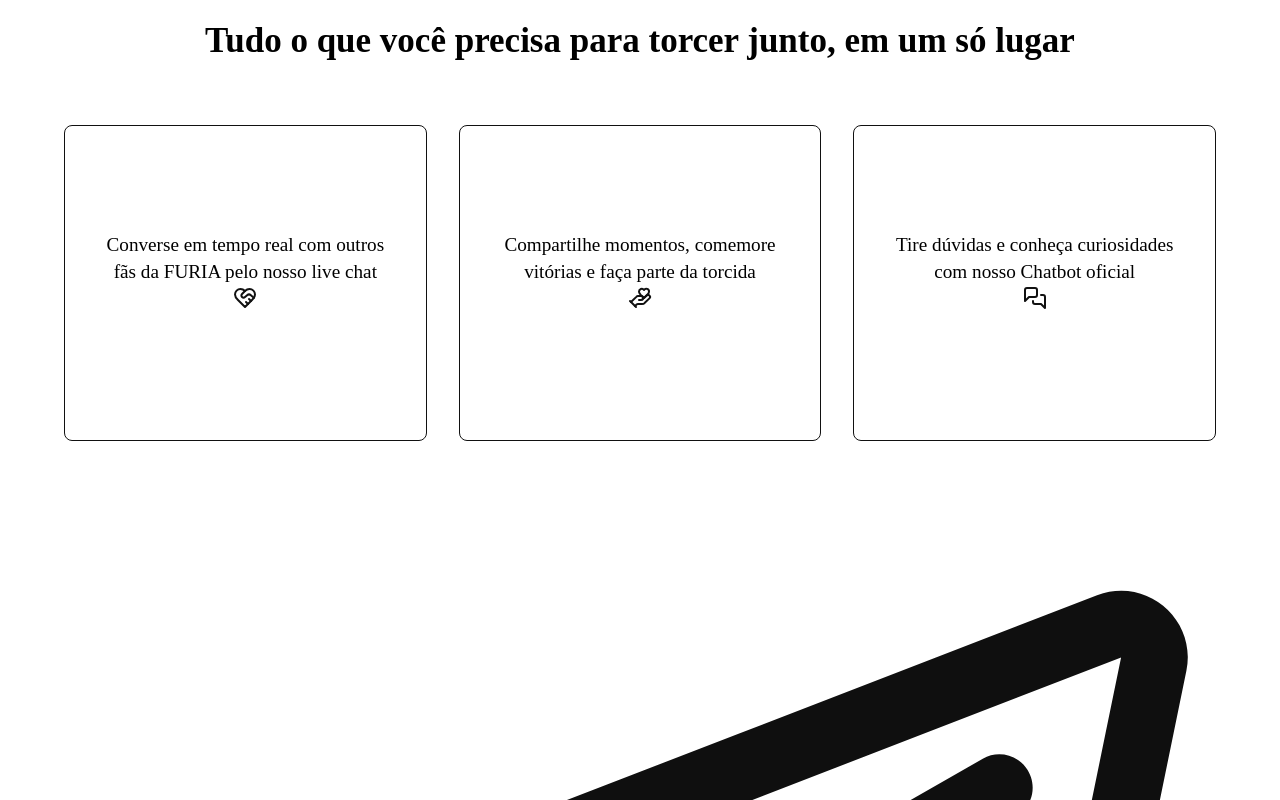
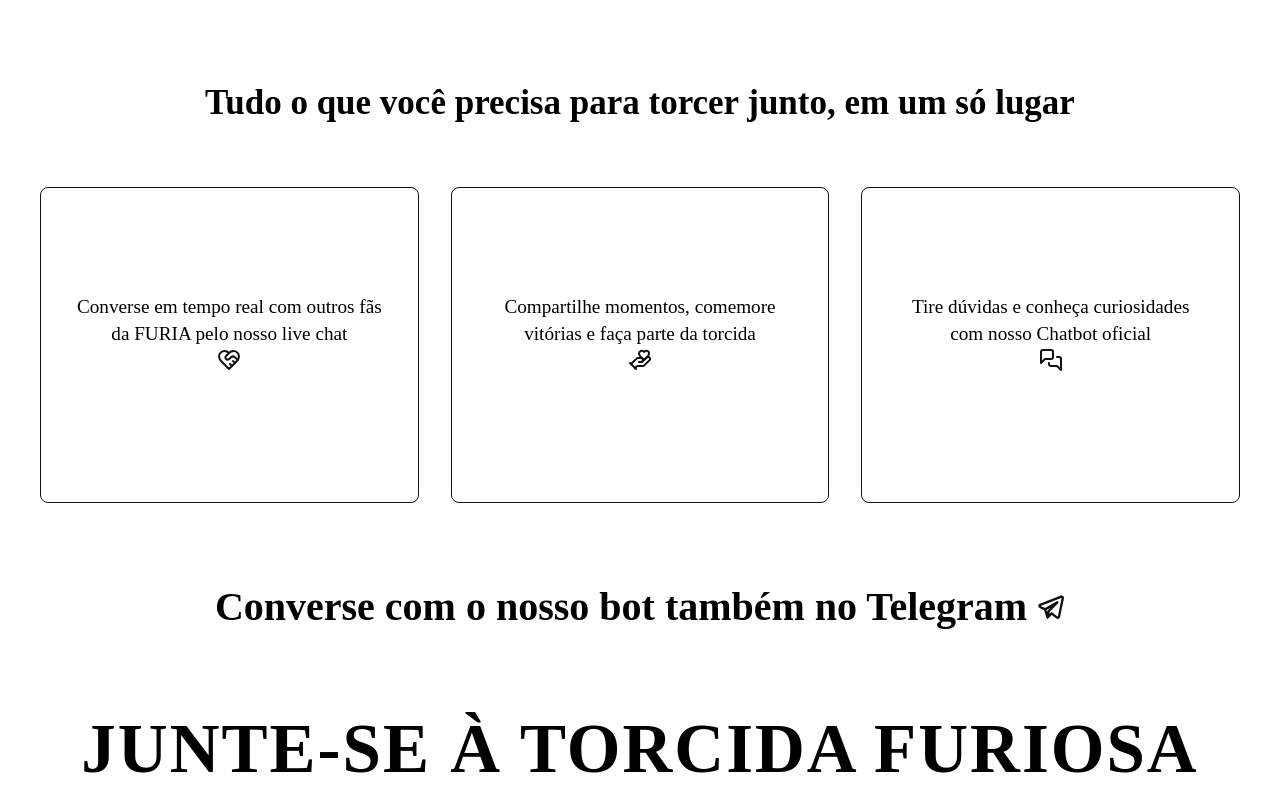
Before and after one commit to Bex-Hard/arena-furia-front, a React (Create React App) app: page / in a window 1280 px wide. Shown: the part 1300-2100 px from the top of the page. Built offline with nearby package versions, Linux system fonts and the light colour scheme.

Commit message:
ajustes no design da landing page

```diff
--- a/src/pages/landingpage/landingpage.css
+++ b/src/pages/landingpage/landingpage.css
@@ -1,12 +1,13 @@
-/* Adicionar ao landingpage.css */
 /* landingpage.css */
+
+/* ===== Estrutura Principal ===== */
 .landing-page {
     display: flex;
     flex-direction: column;
     min-height: 100vh;
 }
 
-/* Carrossel */
+/* ===== Carrossel ===== */
 .carousel-container {
     position: relative;
     width: 100%;
@@ -34,15 +35,10 @@
     z-index: 10;
 }
 
-.carousel-arrow.left {
-    left: 2rem;
-}
+.carousel-arrow.left { left: 2rem; }
+.carousel-arrow.right { right: 2rem; }
 
-.carousel-arrow.right {
-    right: 2rem;
-}
-
-/* Texto Principal */
+/* ===== Seção Hero ===== */
 .hero-section {
     text-align: center;
     padding: 4rem 2rem;
@@ -54,26 +50,32 @@
 
 .converse {
     display: block;
+    font-size: 156px;
     font-weight: bold;
-    font-size: 156px;
     line-height: 1;
 }
 
 .subheading {
     display: block;
+    font-size: 95px;
     font-weight: bold;
-    font-size: 95px;
     margin-top: 1rem;
 }
 
 .vibra {
     display: block;
+    font-size: 65px;
     font-weight: normal;
-    font-size: 65px;
     margin-top: 0.5rem;
 }
 
-/* Botão CTA */
+.mid-text {
+    text-align: center;
+    font-size: 35px;
+    font-weight: bold;
+}
+
+/* ===== Botões ===== */
 .cta-button {
     display: inline-block;
     background: #000000;
@@ -88,32 +90,8 @@
 .cta-button:hover {
     background: #333;
 }
-.mid-text{
-    font-weight: bold;
-    font-size: 35px;
-}
 
-/* Responsivo */
-@media (max-width: 768px) {
-    .converse {
-        font-size: 80px;
-    }
-
-    .subheading {
-        font-size: 50px;
-    }
-
-    .vibra {
-        font-size: 35px;
-    }
-
-    .cta-button {
-        font-size: 1.5rem;
-        padding: 1rem 2rem;
-    }
-}
-
-/* Seção de Features */
+/* ===== Seção de Recursos ===== */
 .features-container {
     display: flex;
     justify-content: space-between;
@@ -125,22 +103,22 @@
 
 .feature-card {
     flex: 1;
+    min-height: 250px;
+    padding: 2rem;
     border: 1px solid #111;
     background: rgba(255,255,255,0.9);
-    padding: 2rem;
-    text-align: center;
-    min-height: 250px;
+    border-radius: 8px;
     display: flex;
     flex-direction: column;
     align-items: center;
     justify-content: center;
-    border-radius: 8px;
+    text-align: center;
 }
 
 .feature-icon {
     font-size: 3rem;
+    color: #111;
     margin-bottom: 1.5rem;
-    color: #111;
 }
 
 .feature-text {
@@ -148,56 +126,41 @@
     line-height: 1.4;
 }
 
-/* Chamada Final */
+/* ===== Chamadas Finais ===== */
 .final-cta {
+    font-size: 69px;
     font-weight: bold;
-    font-size: 69px;
     text-align: center;
     margin: 4rem 0;
     text-transform: uppercase;
     letter-spacing: 2px;
 }
-/* Seção Telegram */
+
 .telegram-cta {
     text-align: center;
     margin: 3rem 0;
 }
 
 .telegram-link {
+    font-weight: bold; /* Negrito */
+    font-size: 40px; /* Tamanho desejado */
     display: inline-flex;
     align-items: center;
     gap: 10px;
     color: #000000;
     text-decoration: none;
-    font-size: 1.4rem;
     padding: 1rem 2rem;
     transition: all 0.3s ease;
 }
 
-.telegram-link:hover {
-    background: #151414;
-    transform: translateY(-2px);
-}
+.telegram-link:hover { opacity: .6; }
 
 .telegram-icon {
     width: 28px;
     height: 28px;
 }
 
-/* Responsivo */
-@media (max-width: 768px) {
-    .telegram-link {
-        font-size: 1.1rem;
-        padding: 0.8rem 1.5rem;
-    }
-
-    .telegram-icon {
-        width: 24px;
-        height: 24px;
-    }
-}
-
-/* Responsivo */
+/* ===== Responsividade ===== */
 @media (max-width: 1024px) {
     .features-container {
         flex-direction: column;
@@ -210,16 +173,36 @@
 }
 
 @media (max-width: 768px) {
-    .final-cta {
-        font-size: 32px;
+    /* Ajustes Gerais */
+    .converse { font-size: 80px; }
+    .subheading { font-size: 50px; }
+    .vibra { font-size: 35px; }
+
+    /* Botões */
+    .cta-button {
+        font-size: 1.5rem;
+        padding: 1rem 2rem;
     }
 
+    /* Cards de Recursos */
     .feature-card {
         padding: 1.5rem;
         min-height: auto;
     }
 
-    .feature-icon {
-        font-size: 2rem;
+    .feature-icon { font-size: 2rem; }
+
+    /* Chamadas Finais */
+    .final-cta { font-size: 32px; }
+
+    /* Telegram */
+    .telegram-link {
+        font-size: 1.1rem;
+        padding: 0.8rem 1.5rem;
+    }
+
+    .telegram-icon {
+        width: 24px;
+        height: 24px;
     }
 }
--- a/src/pages/landingpage/landingpage.js
+++ b/src/pages/landingpage/landingpage.js
@@ -1,52 +1,96 @@
-import React, { useState } from 'react';
+import React, { useState, useCallback } from 'react';
 import { Link } from 'react-router-dom';
-import { FiChevronLeft, FiChevronRight } from 'react-icons/fi';
+import { ArrowRight, ArrowLeft, HeartHandshake, HandHeart, MessagesSquare } from 'lucide-react';
+
+// Componentes
 import Header from '../../components/header/Header';
 import Menu from '../../components/menu/menu';
 import Footer from '../../components/footer/Footer';
+
+// Assets
 import './landingpage.css';
-import {ArrowRight, ArrowLeft, HeartHandshake, HandHeart, MessagesSquare} from 'lucide-react';
-import telegram from "../../assets/images/external-icons/telegram.svg";
+import telegramIcon from "../../assets/images/external-icons/telegram.svg";
+import carouselImage1 from '../../assets/images/1-img_carrossel.jpg';
+import carouselImage2 from '../../assets/images/2-img_carrossel.jpg';
+
+const FEATURES = [
+    {
+        text: "Converse em tempo real com outros fãs da FURIA pelo nosso live chat",
+        icon: HeartHandshake
+    },
+    {
+        text: "Compartilhe momentos, comemore vitórias e faça parte da torcida",
+        icon: HandHeart
+    },
+    {
+        text: "Tire dúvidas e conheça curiosidades com nosso Chatbot oficial",
+        icon: MessagesSquare
+    }
+];
 
 const LandingPage = () => {
     const [currentSlide, setCurrentSlide] = useState(0);
-    const images = [
-        require('../../assets/images/1-img_carrossel.jpg'),
-        require('../../assets/images/2-img_carrossel.jpg')
-    ];
+    const images = [carouselImage1, carouselImage2];
 
-    const nextSlide = () => {
-        setCurrentSlide((prev) => (prev === images.length - 1 ? 0 : prev + 1));
-    };
+    const handleSlide = useCallback((direction) => {
+        setCurrentSlide(prev => {
+            const lastIndex = images.length - 1;
+            return direction === 'next'
+                ? prev === lastIndex ? 0 : prev + 1
+                : prev === 0 ? lastIndex : prev - 1;
+        });
+    }, [images.length]);
 
-    const prevSlide = () => {
-        setCurrentSlide((prev) => (prev === 0 ? images.length - 1 : prev - 1));
-    };
+    const renderCarouselControls = () => (
+        <>
+            <button
+                className="carousel-arrow left"
+                onClick={() => handleSlide('prev')}
+                aria-label="Slide anterior"
+            >
+                <ArrowLeft size={40} />
+            </button>
+
+            <button
+                className="carousel-arrow right"
+                onClick={() => handleSlide('next')}
+                aria-label="Próximo slide"
+            >
+                <ArrowRight size={40} />
+            </button>
+        </>
+    );
+
+    const renderFeatureCards = () => (
+        <div className="features-container">
+            {FEATURES.map(({ text, icon: Icon }, index) => (
+                <div key={index} className="feature-card">
+                    <div className="feature-text">{text}</div>
+                    <Icon className="feature-icon" />
+                </div>
+            ))}
+        </div>
+    );
 
     return (
         <div className="landing-page">
             <Header />
             <Menu />
 
-            {/* Carrossel */}
+            {/* Seção do Carrossel */}
             <div className="carousel-container">
-                <button className="carousel-arrow left" onClick={prevSlide}>
-                    <ArrowLeft size={40} />
-                </button>
-
+                {renderCarouselControls()}
                 <img
                     src={images[currentSlide]}
                     alt={`Slide ${currentSlide + 1}`}
                     className="carousel-image"
+                    loading="lazy"
                 />
-
-                <button className="carousel-arrow right" onClick={nextSlide}>
-                    <ArrowRight size={40} />
-                </button>
             </div>
 
-            {/* Texto Principal */}
-            <div className="hero-section">
+            {/* Conteúdo Principal */}
+            <main>
+                <section className="hero-section">
                     <h1 className="main-heading">
                         <span className="converse">CONVERSE</span>
                         <span className="subheading">
@@ -58,36 +102,17 @@
                     <Link to="/chatroom" className="cta-button">
                         ENTRAR NA ARENA
                     </Link>
+                </section>
 
-                {/* Seção de Features */}
-                <h2 className="mid-text">
+                {/* Seção de Recursos */}
+                <section aria-labelledby="features-heading">
+                    <h2 id="features-heading" className="mid-text">
                         Tudo o que você precisa para torcer junto, em um só lugar
                     </h2>
-                <div className="features-container">
-                    <div className="feature-card">
-                        <div className="feature-text">
-                            Converse em tempo real com outros fãs da FURIA pelo nosso live chat
-                        </div>
-                        <HeartHandshake className="feature-icon" />
-                    </div>
+                    {renderFeatureCards()}
+                </section>
 
-                    <div className="feature-card">
-                        <div className="feature-text">
-                            Compartilhe momentos,
-                            comemore vitórias e
-                            faça parte da torcida
-                        </div>
-                        <HandHeart className="feature-icon" />
-                    </div>
-
-                    <div className="feature-card">
-                        <div className="feature-text">
-                            Tire dúvidas e conheça curiosidades com nosso Chatbot oficial
-                        </div>
-                        <MessagesSquare className="feature-icon" />
-                    </div>
-                </div>
-                {/* Seção do Telegram */}
+                {/* Chamada para Ação do Telegram */}
                 <div className="telegram-cta">
                     <a
                         href="https://t.me/hard_furioso_bot"
@@ -96,16 +121,13 @@
                         className="telegram-link"
                     >
                         <span>Converse com o nosso bot também no Telegram</span>
-                        <img src={telegram} alt="Telegram FURIA" />
+                        <img src={telegramIcon} alt="Ícone do Telegram" className="telegram-icon" />
                     </a>
                 </div>
+
                 {/* Chamada Final */}
-                <h2 className="final-cta">
-                    JUNTE-SE À TORCIDA FURIOSA
-                </h2>
-            </div>
-
-
+                <h2 className="final-cta">JUNTE-SE À TORCIDA FURIOSA</h2>
+            </main>
 
             <Footer />
         </div>
```
Lines whose indentation alone changed are shown as unchanged.
